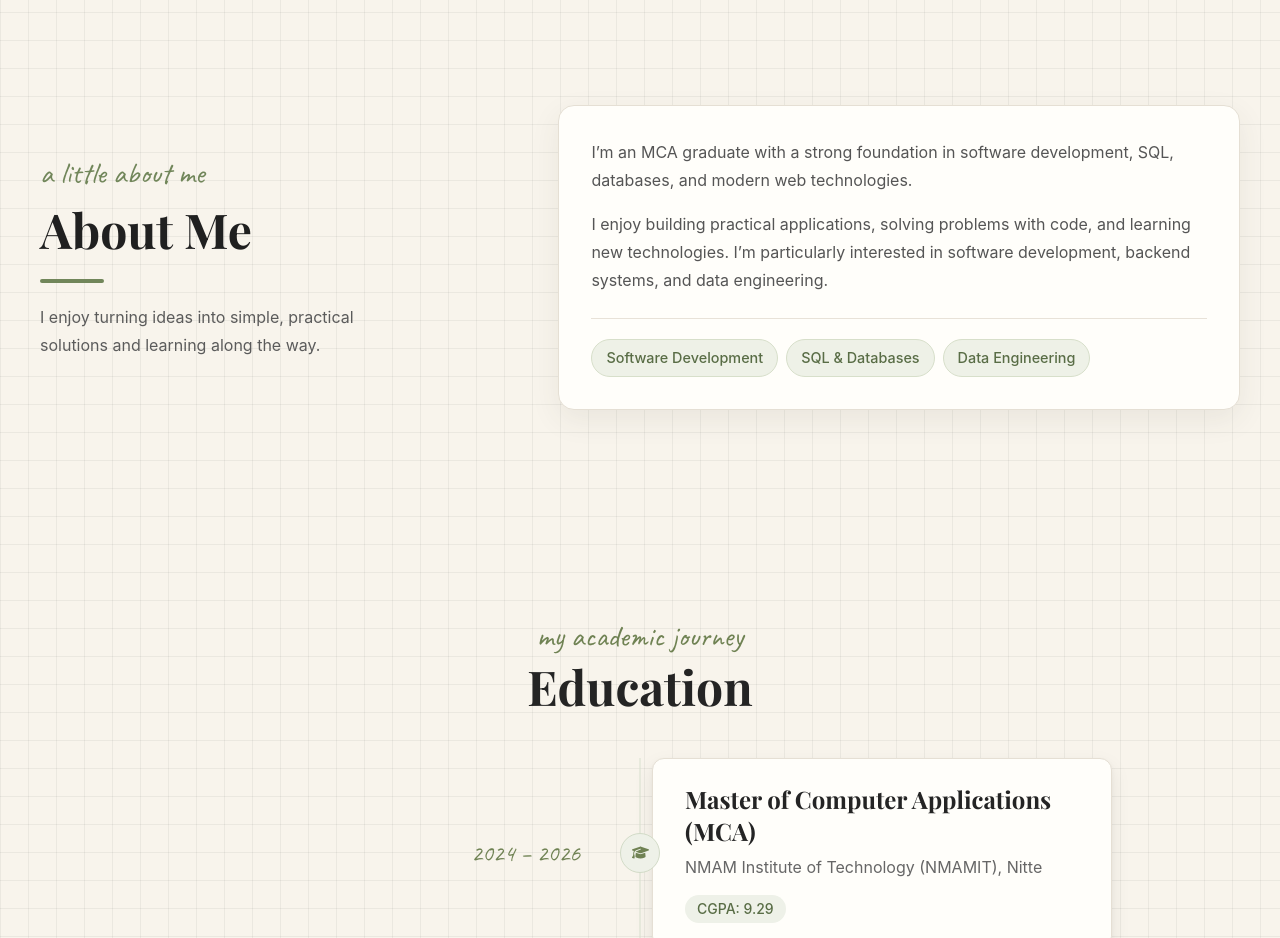
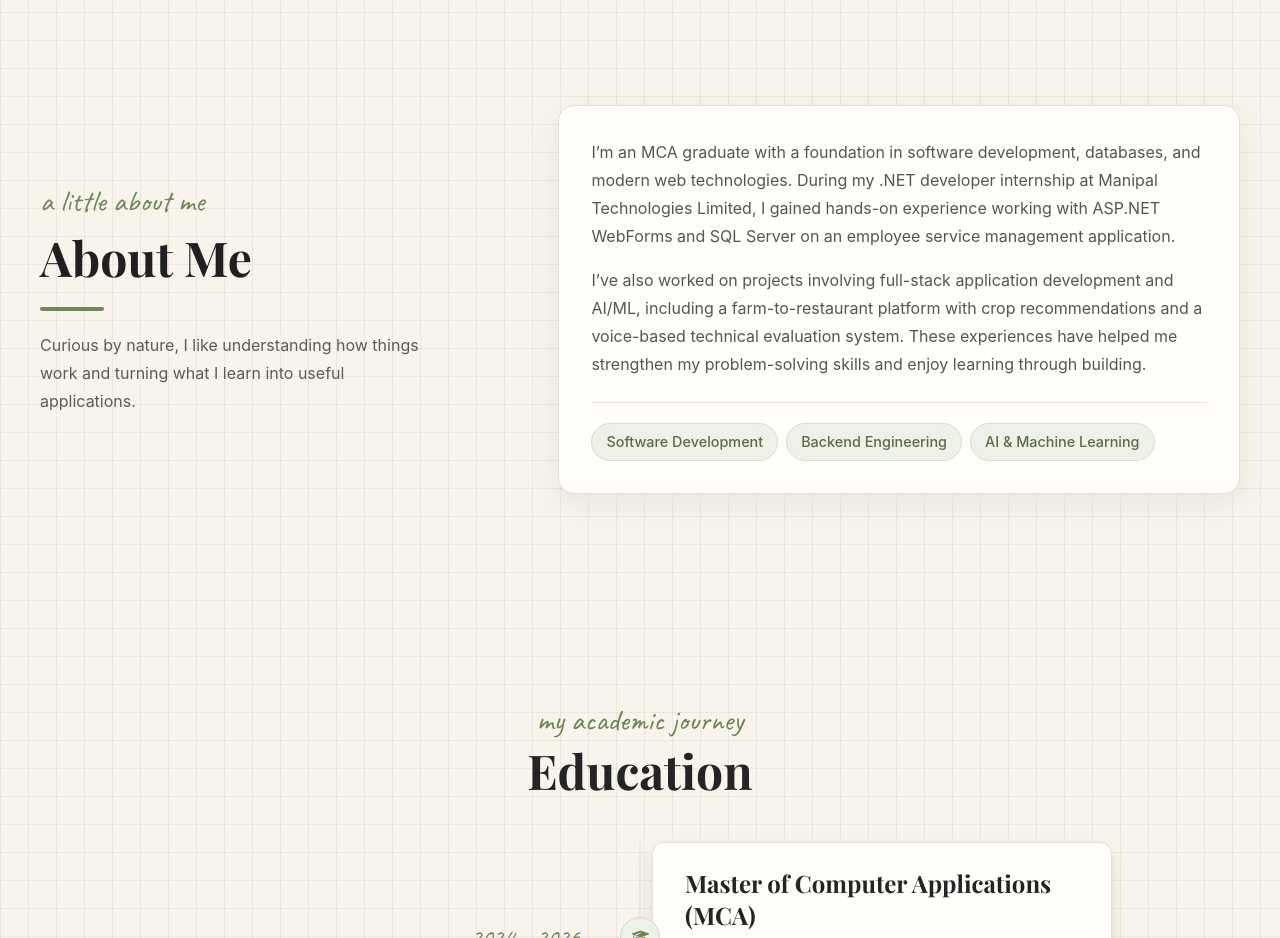
Before and after one commit to aish-0925/portfolio, a React (Vite) app: page / in a window 1280 px wide. Shown: the part 800-1738 px from the top of the page. Built offline with nearby package versions, Linux system fonts and the light colour scheme.

Commit message:
Improve About section content

```diff
--- a/src/components/About.jsx
+++ b/src/components/About.jsx
@@ -4,111 +4,56 @@ export default function About() {
   return (
     <section id="about" className="py-20 lg:py-28">
       <div className="max-w-7xl mx-auto px-6 lg:px-10">
-
         <motion.div
           initial={{ opacity: 0, y: 30 }}
           whileInView={{ opacity: 1, y: 0 }}
           viewport={{ once: true }}
           transition={{ duration: 0.7 }}
-          className="
-            grid
-            lg:grid-cols-[0.8fr_1.2fr]
-            gap-10
-            lg:gap-16
-            items-center
-          "
+          className="grid lg:grid-cols-[0.8fr_1.2fr] gap-10 lg:gap-16 items-center"
         >
-
           {/* LEFT SIDE */}
           <div className="relative">
-
             <p className="caveat text-2xl md:text-3xl text-[#71865a] mb-2">
               a little about me
             </p>
 
-  <h2
-    className="
-      playfair
-      text-4xl
-      md:text-5xl
-      font-bold
-      text-[#202020]
-      leading-tight
-    "
-  >
+            <h2 className="playfair text-4xl md:text-5xl font-bold text-[#202020] leading-tight">
               About Me
             </h2>
 
             <div className="mt-5 w-16 h-1 bg-[#71865a] rounded-full" />
 
-  <p
-    className="
-      mt-5
-      max-w-sm
-      text-[#5b5b5b]
-      text-base
-      leading-7
-    "
-  >
-    I enjoy turning ideas into simple, practical solutions and learning
-    along the way.
+            <p className="mt-5 max-w-sm text-[#5b5b5b] text-base leading-7">
+              Curious by nature, I like understanding how things work and
+              turning what I learn into useful applications.
             </p>
-
           </div>
 
-
           {/* RIGHT SIDE */}
-        <div
-  className="
-    bg-[#fffefa]
-    border
-    border-[#e5dfd4]
-    rounded-2xl
-    px-6
-    py-6
-    md:px-8
-    md:py-8
-    shadow-[0_10px_30px_rgba(70,65,50,0.08)]
-  "
->
+          <div className="bg-[#fffefa] border border-[#e5dfd4] rounded-2xl px-6 py-6 md:px-8 md:py-8 shadow-[0_10px_30px_rgba(70,65,50,0.08)]">
             <p className="text-[#555] text-base leading-7">
-    I’m an MCA graduate with a strong foundation in software development,
-    SQL, databases, and modern web technologies.
+              I’m an MCA graduate with a foundation in software development,
+              databases, and modern web technologies. During my .NET developer
+              internship at Manipal Technologies Limited, I gained hands-on
+              experience working with ASP.NET WebForms and SQL Server on an
+              employee service management application.
             </p>
 
             <p className="mt-4 text-[#555] text-base leading-7">
-    I enjoy building practical applications, solving problems with code,
-    and learning new technologies. I’m particularly interested in software
-    development, backend systems, and data engineering.
+              I’ve also worked on projects involving full-stack application
+              development and AI/ML, including a farm-to-restaurant platform
+              with crop recommendations and a voice-based technical evaluation
+              system. These experiences have helped me strengthen my
+              problem-solving skills and enjoy learning through building.
             </p>
 
-  <div
-    className="
-      mt-6
-      pt-5
-      border-t
-      border-[#e8e2d8]
-      flex
-      flex-wrap
-      gap-2
-    "
-  >
-    <span className="about-tag">
-      Software Development
-    </span>
-
-    <span className="about-tag">
-      SQL & Databases
-    </span>
-
-    <span className="about-tag">
-      Data Engineering
-    </span>
+            <div className="mt-6 pt-5 border-t border-[#e8e2d8] flex flex-wrap gap-2">
+              <span className="about-tag">Software Development</span>
+              <span className="about-tag">Backend Engineering</span>
+              <span className="about-tag">AI & Machine Learning</span>
             </div>
           </div>
-
         </motion.div>
-
       </div>
     </section>
   );
```
Lines whose indentation alone changed are shown as unchanged.
